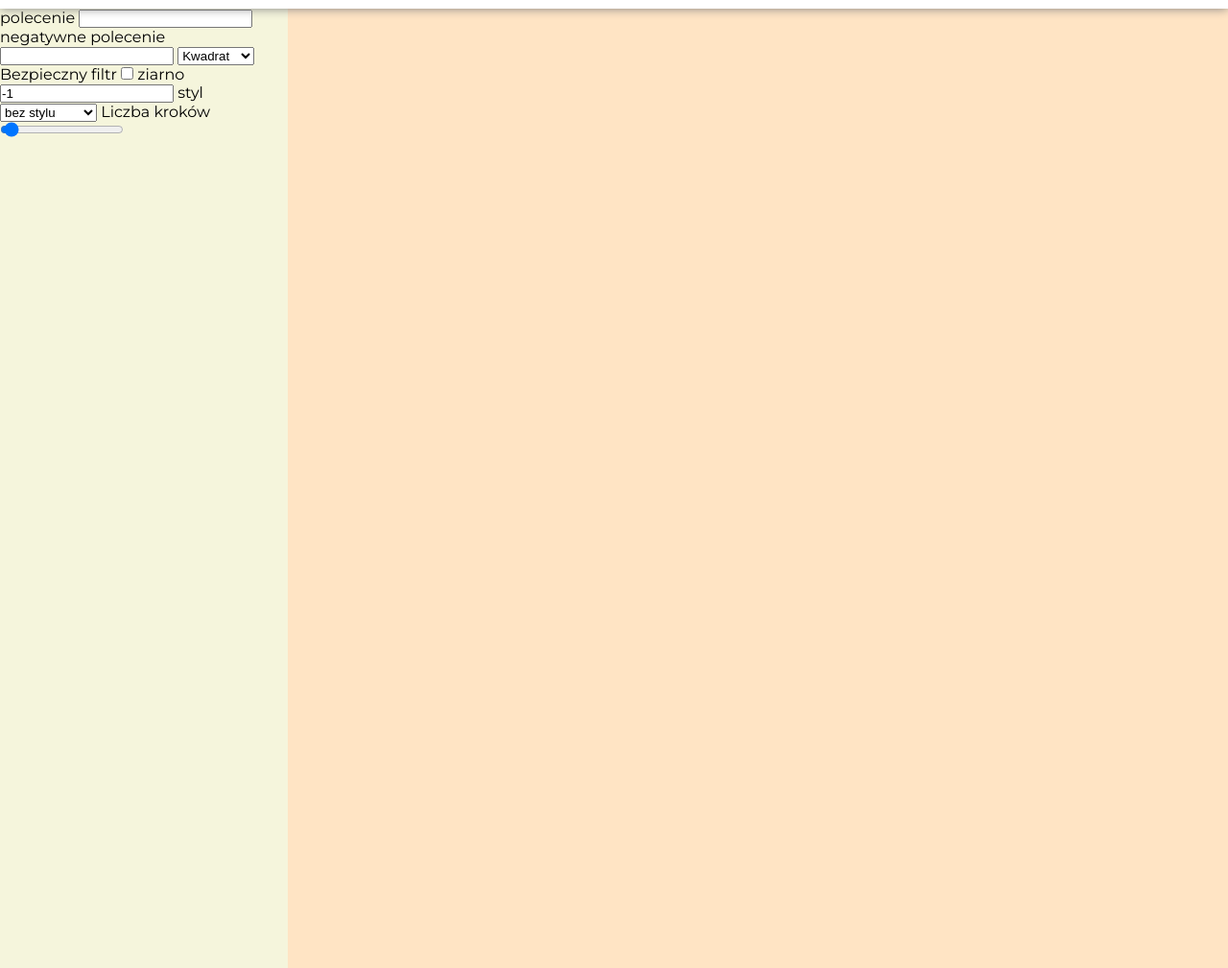
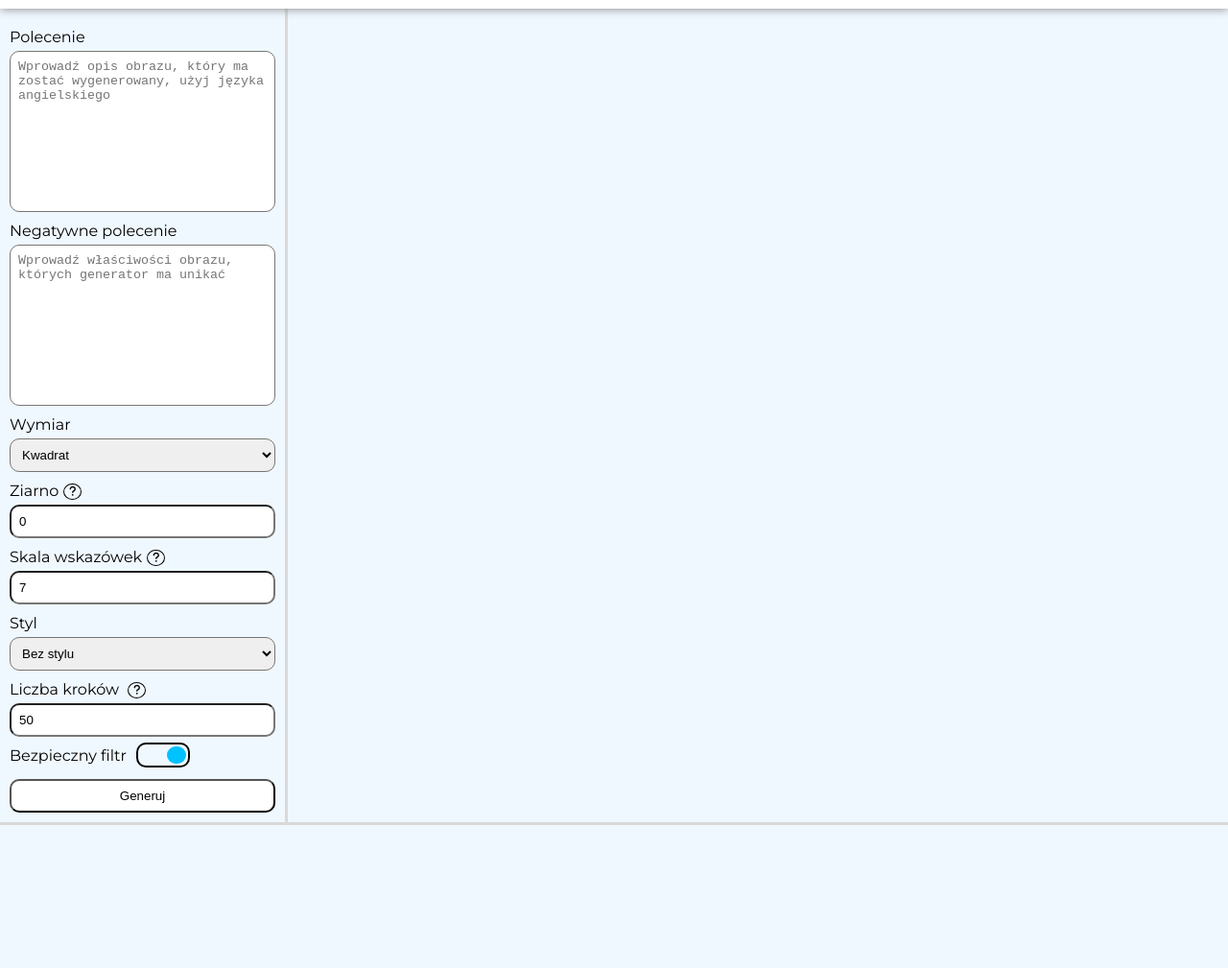
Before and after one commit to PiotrTamilowski/AI-Image-Generator, a plain HTML site: page generator.html in a window 1280 px wide. Shown: the part 51-1060 px from the top of the page at 96% size. After the commit the page ends 911 px from the top, so only its background shows below. Drawn offline with Linux system fonts and the light colour scheme.

Commit message:
finish image generation form

```diff
--- a/css/style.css
+++ b/css/style.css
@@ -132,16 +132,102 @@ h2{
 .flex{
     display: flex;
     margin-top: var(--navHeight);
+    border-bottom: 3px solid #d9d9d9;
 }
 
+/* Left side of the screen */
+
 .settings{
-    background-color: beige;
-    height: 1000px;
     flex-basis: 300px;
     flex-shrink: 0;
+    padding: 10px;
+    border-right: 3px solid #d9d9d9;
+
+    display: flex;
+    flex-direction: column;
+    justify-content: space-around;
+    min-height: calc(100vh - var(--navHeight));
 }
+
+i.fa-question{
+    border: 1px solid black;
+    border-radius: 50%;
+    padding: 2px 5px;
+    margin-left: 5px;
+    font-size: 0.7rem;
+    vertical-align: text-bottom;
+    cursor: help;
+}
+
+label{
+    margin: 10px 0 5px;
+}
+
+textarea, select, input, button{
+    padding: 8px;
+    border-radius: 10px;
+}
+
+textarea:focus, select:focus, input:focus{
+    box-shadow: 0px 0px 10px 0px #00c2ff;
+}
+
+textarea{
+    resize: none;
+}
+
+
+label[for="safefilter"]{
+    margin-right: 5px;
+}
+
+
+.safefilterContainer{
+    display: flex;
+    align-items: center;
+}
+
+/* custom checkbox */
+input[type="checkbox"]{
+    appearance: none ;
+    margin: 3px 0 0 5px;
+    border: 2px solid black ;
+    padding: 2px 2px 2px 2px ;
+    width: 56px ;
+}
+
+input[type="checkbox"]:checked {
+    color: #00c2ff ;
+}
+
+input[type="checkbox"]::after {
+    background-color: grey ;
+    border-radius: 10px 10px 10px 10px ;
+    content: "" ;
+    display: block ;
+    height: 18px ;
+    transform: translateX(0px) ;
+    transition: 0.3s;
+    width: 20px ;
+}
+
+input[type="checkbox"]:checked::after {
+    background-color: #00c2ff;
+    transform: translateX(28px) ;
+}
+
+button{
+    margin-top: 10px;
+    background-color: white;
+    cursor: pointer;
+    transition: 0.3s;
+
+}
+button:hover{
+    background-color: #00c2ff;
+}
+
+/* Right side of the screen */
 .output{
-    background-color: bisque;
-    height: 1000px;
     flex-basis: 100%;
 }
--- a/generator.html
+++ b/generator.html
@@ -8,6 +8,7 @@
             <meta name="description" content="This website allows you to generate images based on your prompt" />
             <link rel="icon" type="image/x-icon" href="/Logo/favicon.PNG" />
             <title>AI Image Generator</title>
+            <script src="https://kit.fontawesome.com/9efd4ac438.js" crossorigin="anonymous"></script>
             <link rel="stylesheet" href="css/style.css" />
         </head>
     </head>
@@ -24,53 +25,69 @@
             </div>
         </nav>
         <div id="wrapper">
-             <div class="flex">
-                <div class="settings">
-                    <label for="prompt">polecenie</label>
-                    <input type="text" id="prompt">
-                    <label for="negprompt">negatywne polecenie</label>
-                    <input type="text">
-                    <label for="aspectRatio"></label>
+            <div class="flex">
+                <form class="settings">
+                    <label for="prompt">Polecenie</label>
+                    <textarea id="prompt" maxlength="1000" rows="10" placeholder="Wprowadź opis obrazu, który ma zostać wygenerowany, użyj języka angielskiego" required></textarea>
+
+                    <label for="negprompt">Negatywne polecenie</i></label>
+                    <textarea id="negprompt" maxlength="1000" rows="10" placeholder="Wprowadź właściwości obrazu, których generator ma unikać"></textarea>
+
+                    <label for="aspectRatio">Wymiar</label>
                     <select id="aspectRatio">
                         <option value="square" default>Kwadrat</option>
                         <option value="portrait">Portret</option>
                         <option value="landscape">Krajobraz</option>
                     </select>
-                    <label for="safefilter">Bezpieczny filtr</label>
-                    <input type="checkbox" id="safefilter">
-                    <label for="seed">ziarno</label>
-                    <input type="number" id="seed" value="-1">
-                    <label for="style">styl</label>
+
+                    <label for="seed">Ziarno<i class="fa-solid fa-question" title="Numer odpowiadający za inicjalizację generowania obrazu. Wartość domyślna 0 oznacza że program dobierze tą wartość losowo. Jeżeli chcesz stworzyć podobne do siebie obrazy, spróbuj użyć tego samego ziarna kilka razy. Min: 0, Max:9223372036854776000"></i></label>
+                    <input type="number" id="seed" min="0" max="9223372036854776000" value="0" />
+
+                    <label for="guidanceScale" title="Określa w jakim stopniu proces generowania grafiki ma być zgodny z podpowiedzią tekstową. Min: 5, Max: 50">Skala wskazówek<i class="fa-solid fa-question"></i></label>
+                    <input type="number" id="guidanceScale" min="5" max="50" value="7" />
+
+                    <label for="style">Styl</label>
                     <select id="style">
-                        <option default>bez stylu</option>
-                        <option value="enhance">enhance</option>
-                        <option value="anime">anime</option>
-                        <option value="photographic">photographic</option>
-                        <option value="digital-art">digital-art</option>
-                        <option value="comic-book">comic-book</option>
-                        <option value="fantasy-art">fantasy-art</option>
-                        <option value="analog-film">analog-film</option>
-                        <option value="neonpunk">neonpunk</option>
-                        <option value="isometric">isometric</option>
-                        <option value="lowpoly">lowpoly</option>
-                        <option value="origami">origami</option>
-                        <option value="line-art">line-art</option>
-                        <option value="craft-clay">craft-clay</option>
-                        <option value="3d-model">3d-model</option>
-                        <option value="pixel-art">pixel-art</option>
-                        <option value="texture">texture</option>
-                        <option value="futuristic">futuristic</option>
-                        <option value="realism">realism</option>
-                        <option value="watercolor">watercolor</option>
-                        <option value="photorealistic">photorealistic</option>
+                        <option default>Bez stylu</option>
+                        <option value="enhance">Eenhance</option>
+                        <option value="anime">Anime</option>
+                        <option value="photographic">Photographic</option>
+                        <option value="digital-art">Digital-art</option>
+                        <option value="comic-book">Comic-book</option>
+                        <option value="fantasy-art">Fantasy-art</option>
+                        <option value="analog-film">Analog-film</option>
+                        <option value="neonpunk">Neonpunk</option>
+                        <option value="isometric">Isometric</option>
+                        <option value="lowpoly">Lowpoly</option>
+                        <option value="origami">Origami</option>
+                        <option value="line-art">Line-art</option>
+                        <option value="craft-clay">Craft-clay</option>
+                        <option value="3d-model">3D-model</option>
+                        <option value="pixel-art">Pixel-art</option>
+                        <option value="texture">Texture</option>
+                        <option value="futuristic">Futuristic</option>
+                        <option value="realism">Realism</option>
+                        <option value="watercolor">Watercolor</option>
+                        <option value="photorealistic">Photorealistic</option>
                     </select>
-                    <label for="steps">Liczba kroków</label>
-                    <input type="range" min="1" max="500" value="20">
+
+                    <label for="steps">Liczba kroków <i class="fa-solid fa-question" title="Wieksza liczba kroków może przyczynić się do lepszej jakości wygenerowanego obrazu, ale także wydłuża czas oczekiwania. Min: 10, Max: 100"></i></label>
+                    <input type="number" id="steps" min="10" max="100" value="50" />
+
+                    <div class="safefilterContainer">
+                        <label for="safefilter">Bezpieczny filtr</label>
+                        <input type="checkbox" id="safefilter" checked />
+                    </div>
+
+                    <button id="generate">Generuj</button>
+                </form>
+
+                <div class="output">
+                    <div>
+
+                    </div>
                 </div>
-                <div class="output">
-
-                </div>
-             </div>
+            </div>
         </div>
         <script src="js/nav.js"></script>
     </body>
```
